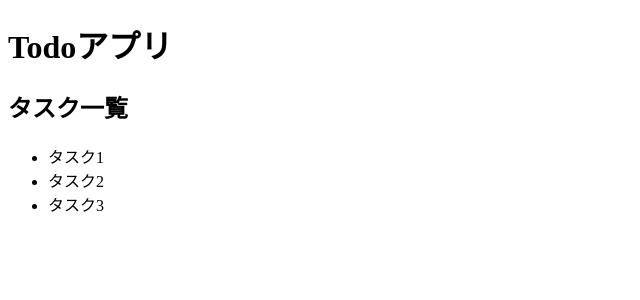
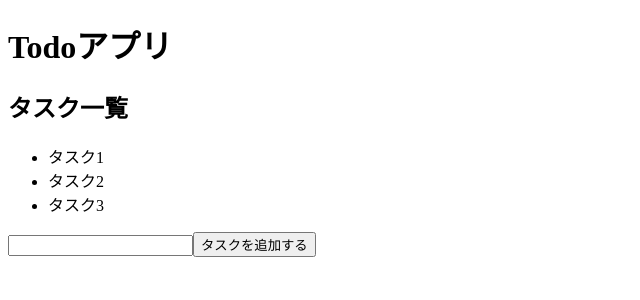
Before and after one commit to nakajima97/react-simple-todo-app-2023, a React (Vite) app: page / in a window 1280 px wide. Shown: the top 300 px of the page, without its empty margins (0-640 px from the left). Built offline with nearby package versions, Linux system fonts and the light colour scheme.

Commit message:
#2 タスクを追加できるようにした

```diff
--- a/src/App.tsx
+++ b/src/App.tsx
@@ -2,6 +2,12 @@ import { useState } from 'react';
 
 function App(): JSX.Element {
   const [tasks, setTasks] = useState(['タスク1', 'タスク2', 'タスク3']);
+  const [text, setText] = useState('');
+
+  const handleAddTask = (task: string) => {
+    setTasks([...tasks, task]);
+    setText('');
+  };
 
   return (
     <div>
@@ -15,6 +21,24 @@ function App(): JSX.Element {
             ))}
           </ul>
         </div>
+        <div>
+          <input
+            type="text"
+            name="add-task-input"
+            value={text}
+            onChange={(event) => {
+              setText(event.target.value);
+            }}
+          />
+          <button
+            name="add-task-button"
+            onClick={() => {
+              handleAddTask(text);
+            }}
+          >
+            タスクを追加する
+          </button>
+        </div>
       </div>
     </div>
   );
```
